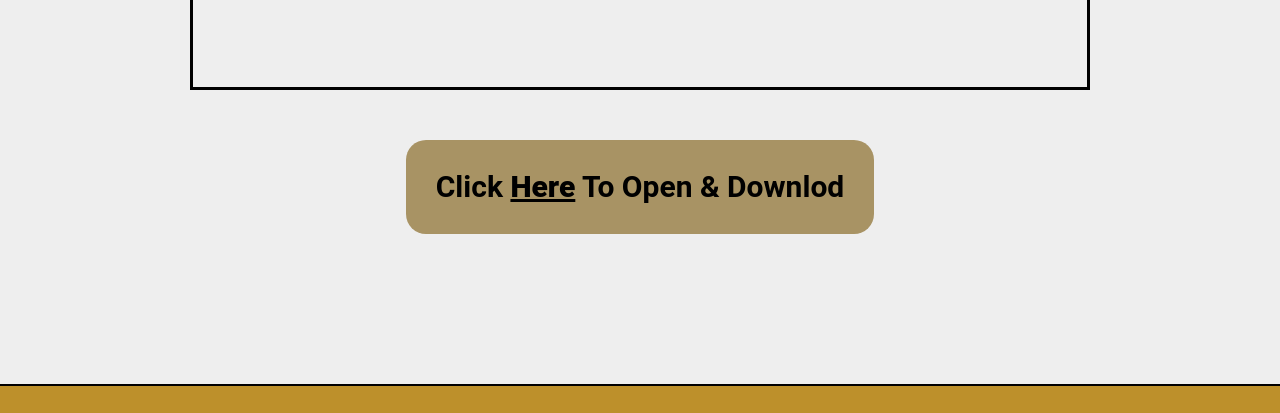
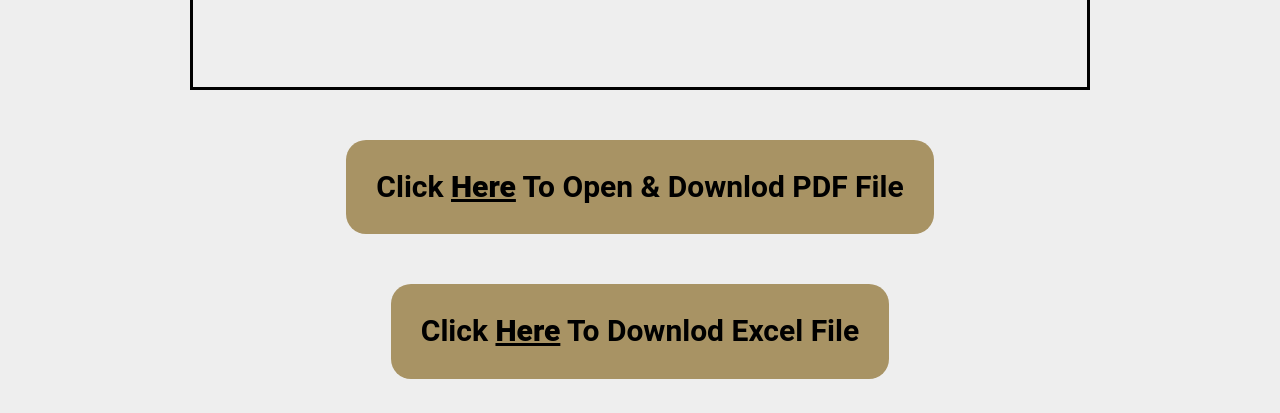
Before and after one commit to seyam-tech/furniture-template-plus, a plain HTML site: page contact-us.html in a window 1280 px wide. Shown: the part 1290-1703 px from the top of the page. Drawn offline with Linux system fonts and the light colour scheme; a web font is replaced by a local one.

Commit message:
add excel file

```diff
--- a/contact-us.html
+++ b/contact-us.html
@@ -141,7 +141,11 @@
             <embed src="files/file.pdf#toolbar=0" type="application/pdf" class="file">
         </div>
         <div class="download">
-            <span>click <a href="files/file.pdf">here</a> to open & downlod</span>
+            <span>click <a href="files/file.pdf">here</a> to open & downlod PDF file</span>
+
+        </div>
+        <div class="download">
+            <span>click <a href="files/2.xlsx">here</a> to downlod Excel file</span>
 
         </div>
     </div>
```
Also changed, not shown: 1 other file.
